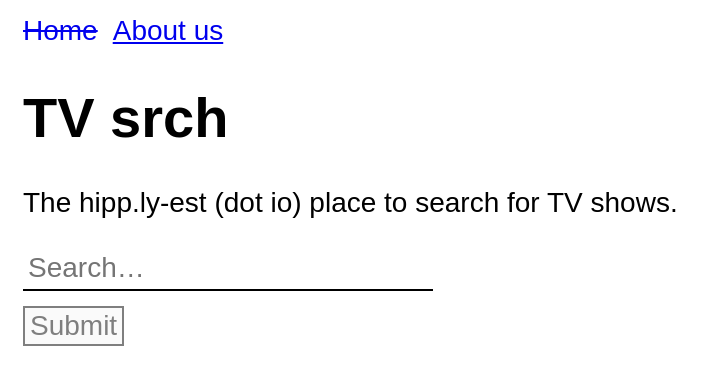
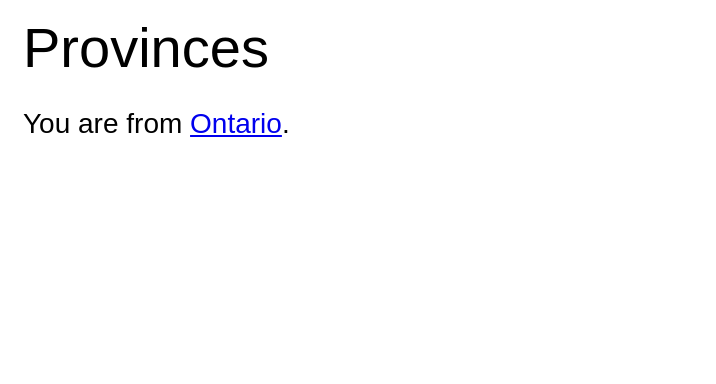
Before and after one commit to pcraig3/next-holidays, a Next.js app: page / in a window 1280 px wide. Shown: the top 384 px of the page, without its empty margins (0-716 px from the left). Built offline with nearby package versions, Linux system fonts and the light colour scheme.

Commit message:
Connect to province API

```diff
--- a/components/Form.js
+++ /dev/null
@@ -1,87 +0,0 @@
-import { Component } from 'react'
-
-const _baseStyle = {
-  fontSize: 28,
-  fontFamily: 'sans-serif',
-  borderRadius: 0,
-  WebkitAppearance: 'none',
-}
-
-const visuallyHidden = {
-  position: 'absolute',
-  overflow: 'hidden',
-  left: -99999,
-  height: 1,
-  width: 1,
-  margin: -1,
-}
-
-const inputStyle = {
-  ..._baseStyle,
-  display: 'block',
-  width: '90%',
-  maxWidth: 400,
-  marginBottom: 15,
-  padding: 5,
-  border: 'none',
-  borderBottom: '2px solid black',
-}
-
-const buttonStyleDisabled = {
-  ..._baseStyle,
-  border: '2px solid #7f7f7f',
-  color: '#7f7f7f',
-  padding: '2px 5px',
-  background: 'transparent',
-  cursor: 'not-allowed',
-}
-
-const buttonStyleEnabled = {
-  ...buttonStyleDisabled,
-  cursor: 'pointer',
-  border: '2px solid black',
-  color: 'black',
-  backgroundColor: 'cyan',
-}
-
-class Form extends Component {
-  constructor(props) {
-    super(props)
-    this.state = { allowDisableButton: false }
-  }
-
-  componentDidMount() {
-    this.setState({ allowDisableButton: true })
-  }
-
-  render() {
-    const { handleSubmit, handleChange, value } = this.props
-    return (
-      <form onSubmit={handleSubmit} action="/show" method="get">
-        <label>
-          <span style={visuallyHidden}>Search for a TV show:</span>
-          <input
-            style={inputStyle}
-            type="text"
-            name="q"
-            value={value}
-            onChange={handleChange}
-            placeholder={'Search…'}
-          />
-        </label>
-        <input
-          style={
-            this.state.allowDisableButton && Boolean(!value)
-              ? buttonStyleDisabled
-              : buttonStyleEnabled
-          }
-          type="submit"
-          value="Submit"
-          disabled={this.state.allowDisableButton && Boolean(!value)}
-        />
-      </form>
-    )
-  }
-}
-
-export default Form
--- a/components/Header.js
+++ /dev/null
@@ -1,39 +0,0 @@
-import Link from 'next/link'
-import { withRouter } from 'next/router'
-
-const aStyle = {
-  marginRight: 15,
-}
-
-const aStyleSelected = {
-  marginRight: 15,
-  textDecoration: 'line-through',
-}
-
-const links = [
-  {
-    pathname: '/',
-    name: 'Home',
-  },
-  {
-    pathname: '/about',
-    name: 'About us',
-  },
-]
-
-const Header = ({ router }) => (
-  <div>
-    {links.map((link, i) => (
-      <Link key={i} href={link.pathname}>
-        <a
-          aria-current={link.pathname === router.pathname ? true : null}
-          style={link.pathname === router.pathname ? aStyleSelected : aStyle}
-        >
-          {link.name}
-        </a>
-      </Link>
-    ))}
-  </div>
-)
-
-export default withRouter(Header)
--- a/components/Layout.js
+++ b/components/Layout.js
@@ -1,21 +1,34 @@
 import Head from 'next/head'
-import Header from './Header'
-
-const layoutStyle = {
-  fontSize: 28,
-  fontFamily: 'sans-serif',
-  marginTop: 15,
-  paddingLeft: 15,
-  paddingRight: 10,
-}
 
 const Layout = props => (
-  <div style={layoutStyle}>
+  <div>
     <Head>
-      <title>{props.title ? `${props.title} — ` : null} TV srch</title>
+      <title>{props.title ? `${props.title} ` : 'next holidays'}</title>
       <meta name="viewport" content="initial-scale=1.0, width=device-width" />
     </Head>
-    <Header />
+    <style jsx global>{`
+      body {
+        font-size: 28px;
+        font-family: sans-serif;
+        margin-top: 15px;
+        padding-left: 15px;
+        padding-right: 10px;
+        max-width: 960px;
+      }
+
+      h1, h2 {
+        font-weight: 400;
+        font-size: 200%;
+        margin-top: 0;
+        margin-bottom: 25px;
+        }
+      }
+      @media only screen and (max-width: 600px) {
+        body {
+          background-color: lightblue;
+        }
+      }
+    `}</style>
     {props.children}
   </div>
 )
--- a/package.json
+++ b/package.json
@@ -1,9 +1,10 @@
 {
-  "name": "next-no-js",
+  "name": "next-holidays",
   "version": "1.0.0",
   "main": "index.js",
   "license": "MIT",
   "dependencies": {
+    "date-fns": "^1.30.1",
     "express": "^4.16.4",
     "isomorphic-unfetch": "^3.0.0",
     "next": "^7.0.2",
--- a/pages/index.js
+++ b/pages/index.js
@@ -1,43 +1,17 @@
-import { Component } from 'react'
-import Router from 'next/router'
+import Link from 'next/link'
 import Layout from '../components/Layout'
-import Form from '../components/Form'
 
-class Index extends Component {
-  constructor(props) {
-    super(props)
-    this.state = { value: '' }
-    this.handleChange = this.handleChange.bind(this)
-    this.handleSubmit = this.handleSubmit.bind(this)
-  }
-
-  handleChange(event) {
-    this.setState({ value: event.target.value })
-  }
-
-  handleSubmit(event) {
-    event.preventDefault()
-    let q = encodeURI(this.state.value.trim().replace(/\s+/g, '+'))
-
-    Router.push({
-      pathname: '/show',
-      query: { q },
-    })
-  }
-
-  render() {
-    return (
-      <Layout>
-        <h1>TV srch</h1>
-        <p>The hipp.ly-est (dot io) place to search for TV shows.</p>
-        <Form
-          handleSubmit={this.handleSubmit}
-          value={this.state.value}
-          handleChange={this.handleChange}
-        />
-      </Layout>
-    )
-  }
-}
+const Index = () => (
+  <Layout>
+    <h1>Provinces</h1>
+    <p>
+      You are from{' '}
+      <Link href="/provinces">
+        <a>Ontario</a>
+      </Link>
+      .
+    </p>
+  </Layout>
+)
 
 export default Index
```
Also changed, not shown: components/ProvinceFound.js (added, +37 -0 lines), components/Rating.js (deleted, +0 -72 lines), pages/about.js (+2 -16 lines), pages/provinces.js (added, +47 -0 lines), pages/show.js (deleted, +0 -65 lines), 1 other file (tests, documents, lock files or other folders).
